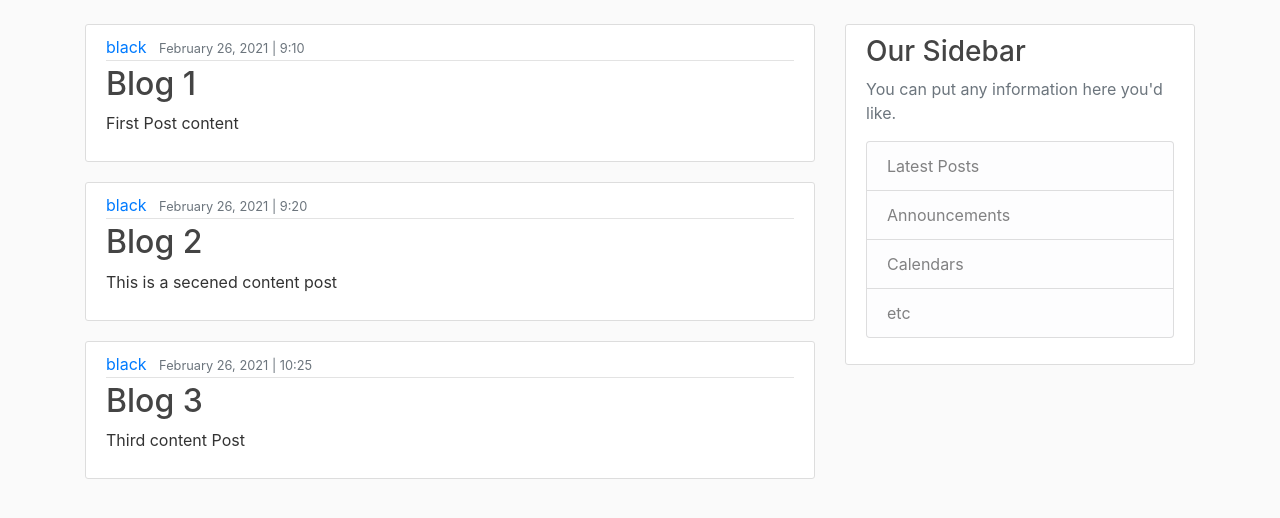
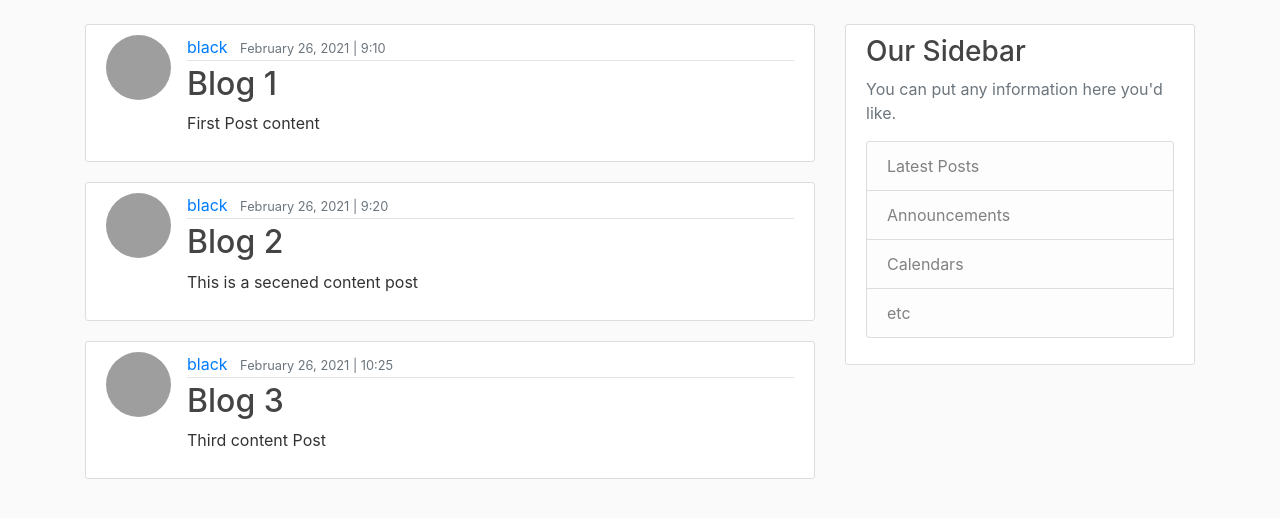
Before and after one commit to Blackjohnrose/DjangoBlog, a Django app: page / in a window 1280 px wide. Shown: the part 56-574 px from the top of the page. Run offline with Django 3.2, Linux system fonts and the light colour scheme; data comes from the database, SQL or seed files in the repository; some libraries are stand-ins or nearby versions; grey boxes are pictures that could not be loaded.

Commit message:
add profile author in post

```diff
--- a/tryDjango/blog/templates/blog/blog_home.html
+++ b/tryDjango/blog/templates/blog/blog_home.html
@@ -3,6 +3,7 @@
 {% block content %}
         {% for item_post in post %}
             <article class="media content-section">
+              <img class="rounded-circle article-img" src="{{ item_post.author.profileuser.image.url }}" alt="">
               <div class="media-body">
                 <div class="article-metadata">
                   <a class="mr-2" href="#">{{ item_post.author }}</a>
```
